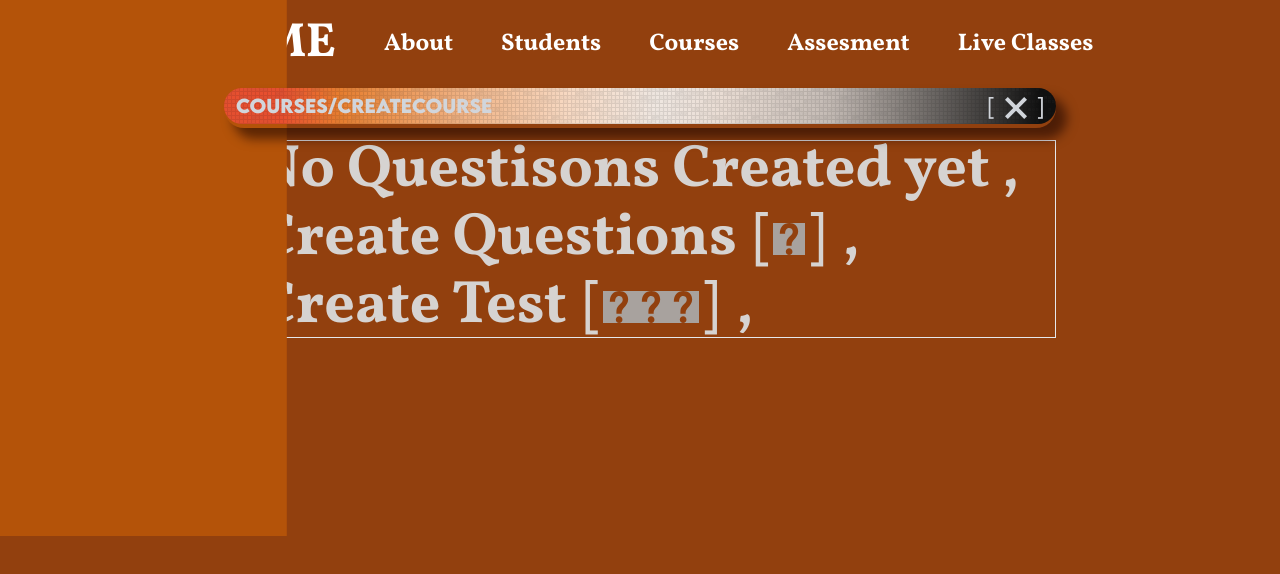
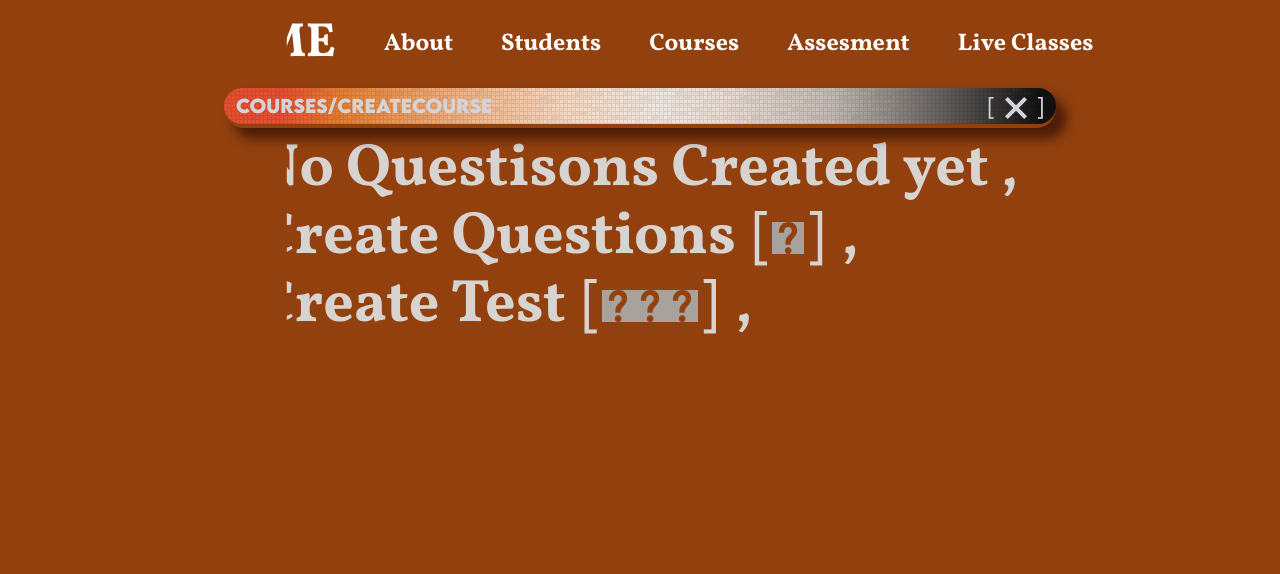
Before and after one commit to Lerin17/learn-app-prime, a Next.js app in the folder learn-app/: page /assesment in a window 1280 px wide. Shown: the top 574 px of the page. Built offline with nearby package versions, Linux system fonts and the light colour scheme; no server answers; a web font is replaced by a local one.

Commit message:
#2 animation perspective

```diff
--- a/learn-app/components/assesment/QuestionsHome.tsx
+++ b/learn-app/components/assesment/QuestionsHome.tsx
@@ -25,7 +25,7 @@ return (
     }} exit={{
   // y:40,
   // opacity:0
-}} className='text-6xl bg-amber-800 border'>
+}} className='text-6xl bg-amber-800 '>
     <div  className=''>
        No Questisons Created yet ,<span className='font-header6' ></span>
       </div>
--- a/learn-app/pages/assesment.tsx
+++ b/learn-app/pages/assesment.tsx
@@ -82,7 +82,7 @@ const assesment:NextPage = () => {
         top: '-94px'
 
       }}
-      className='relative bg-amber-700 ml-4 z-10 w-2/12  flex'>
+      className='relative bg-amber-800 ml-4 z-10 w-2/12  flex'>
 
  <div
 style={{
```
